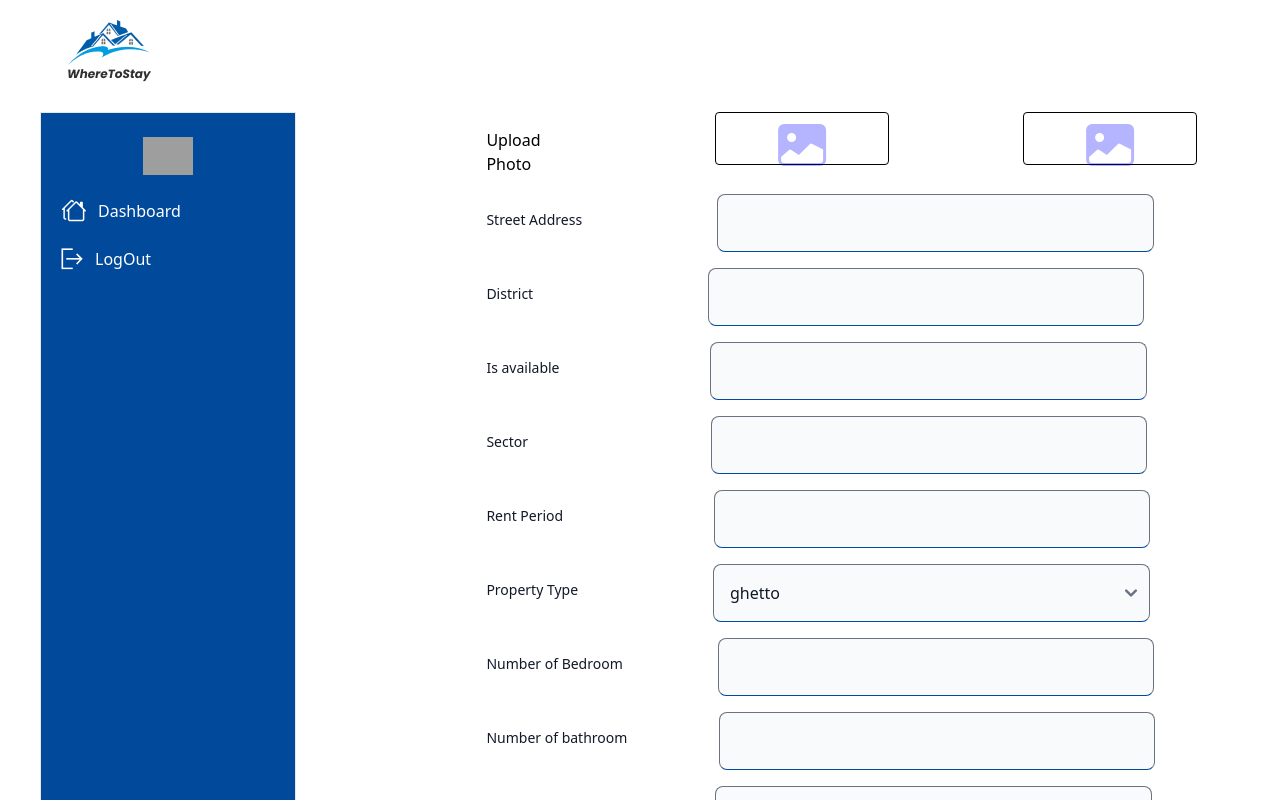
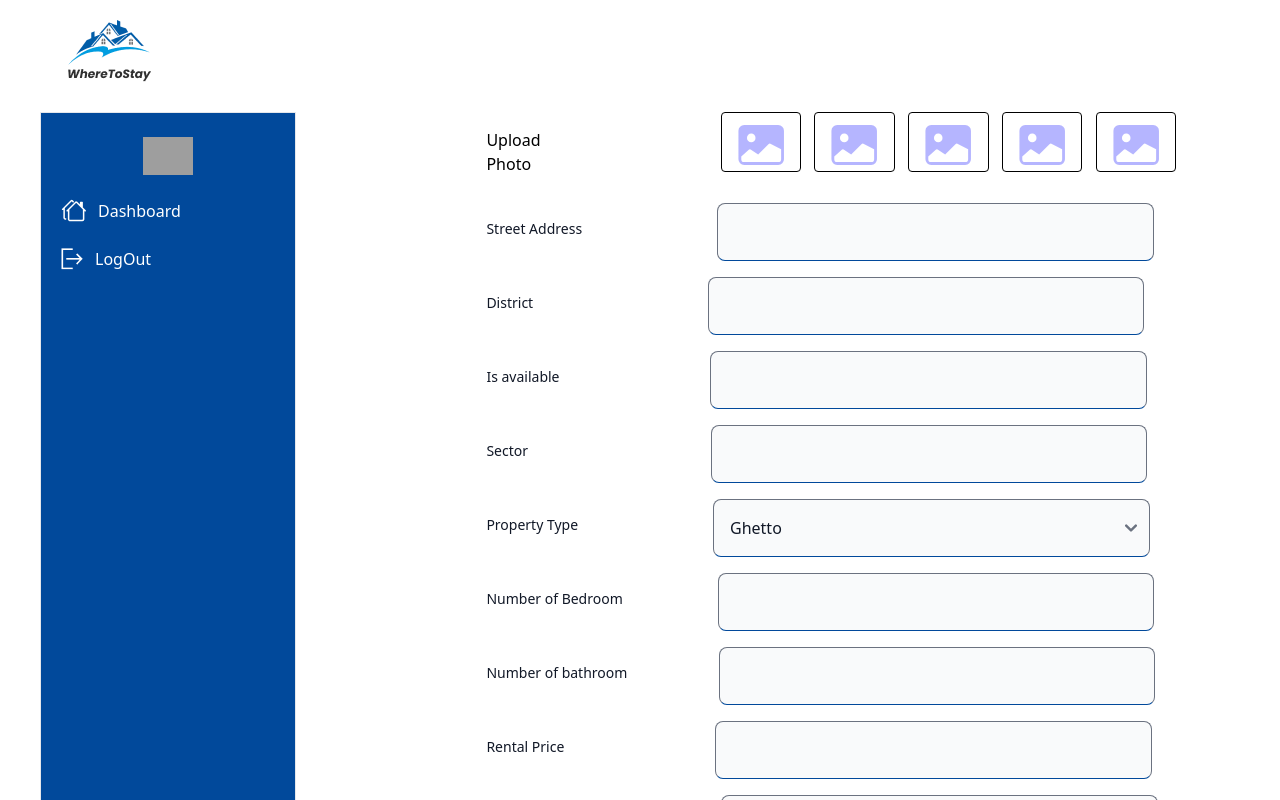
Before and after one commit to niyonkurupacifique/WhereToStay, a React (Create React App) app in the folder where-to-stay/: page /addnewrental/1 in a window 1280 px wide. Shown: the top 800 px of the page. Built offline with nearby package versions, Linux system fonts and the light colour scheme; grey boxes are pictures that could not be loaded; what react-chatbot-kit would draw is missing.

Commit message:
adjust pictures input

```diff
--- a/where-to-stay/src/App.css
+++ b/where-to-stay/src/App.css
@@ -59,7 +59,9 @@
 
   .camera-icon {
     color: rgba(0, 0, 255, 0.289);
-    width: 250px
+    width: 250px;
+    padding: 2%;
+    margin-bottom: 15%;
   }
 
 
--- a/where-to-stay/src/componentsFolder/addNewRental.jsx
+++ b/where-to-stay/src/componentsFolder/addNewRental.jsx
@@ -395,9 +395,9 @@ const AddnewRental = () => {
         <div style={{ marginLeft: "38%" }} className="  mt-28 space-y-4">
           <div className=" flex  space-x-10">
             <div className=" mt-4">Upload Photo</div>
-            <div className="flex space-x-7 ">
+            <div className="flex space-x-7" style={{ marginLeft: '21%' }}>
               <div
-                style={{ marginLeft: "10%", maxWidth: "13%", maxHeight: "80%" }}
+                style={{ marginLeft: "1%", maxWidth: "6%", maxHeight: "80%" }}
                 class="relative   text-white p-2 rounded border border-black   cursor-pointer"
               >
                 <div className="flex justify-center items-center w-full relative group">
@@ -410,7 +410,7 @@ const AddnewRental = () => {
                     />
                     {imageURL ? (
                       <img
-                        className="w-full h-3/4 max-w-full max-h-full" // Add these styles
+                        className="w-full h-full max-w-full max-h-full pb-4" // Add these styles
                         src={imageURL}
                         alt="Uploaded Image"
                       />
@@ -427,7 +427,7 @@ const AddnewRental = () => {
                 </div>
               </div>
               <div
-                style={{ marginLeft: "10%", maxWidth: "13%", maxHeight: "80%" }}
+                style={{ marginLeft: "1%", maxWidth: "6%", maxHeight: "80%" }}
                 class="relative   text-white p-2 rounded border border-black   cursor-pointer"
               >
                 <div className="flex justify-center items-center w-full relative group">
@@ -457,7 +457,7 @@ const AddnewRental = () => {
                 </div>
               </div>
               <div
-                style={{ marginLeft: "10%", maxWidth: "13%", maxHeight: "80%" }}
+                style={{ marginLeft: "1%", maxWidth: "6%", maxHeight: "80%" }}
                 class="relative   text-white p-2 rounded border border-black   cursor-pointer"
               >
                 <div className="flex justify-center items-center w-full relative group">
@@ -487,7 +487,7 @@ const AddnewRental = () => {
                 </div>
               </div>
               <div
-                style={{ marginLeft: "10%", maxWidth: "13%", maxHeight: "80%" }}
+                style={{ marginLeft: "1%", maxWidth: "6%", maxHeight: "80%" }}
                 class="relative   text-white p-2 rounded border border-black   cursor-pointer"
               >
                 <div className="flex justify-center items-center w-full relative group">
@@ -517,7 +517,7 @@ const AddnewRental = () => {
                 </div>
               </div>
               <div
-                style={{ marginLeft: "10%", maxWidth: "13%", maxHeight: "80%" }}
+                style={{ marginLeft: "1%", maxWidth: "6%", maxHeight: "80%" }}
                 class="relative   text-white p-2 rounded border border-black   cursor-pointer"
               >
                 <div className="flex justify-center items-center w-full relative group">
@@ -612,20 +612,7 @@ const AddnewRental = () => {
               class="block  p-4 text-gray-900 border  border-b-mycolor rounded-lg bg-gray-50 sm:text-md focus:ring-blue-500 focus:border-blue-500 dark:bg-gray-700 dark:border-gray-600 dark:placeholder-gray-400 dark:text-white dark:focus:ring-blue-500 dark:focus:border-blue-500"
             />
           </div>
-          <div class="mb-6 flex space-x-16">
-            <label
-              for="large-input"
-              class="block mb-2 mt-4 text-sm font-medium text-gray-900 dark:text-white"
-            >
-              Rent Period
-            </label>
-            <input
-              style={{ width: "55%", marginLeft: "19%" }}
-              type="text"
-              id="large-input"
-              class="block  p-4 text-gray-900 border  border-b-mycolor rounded-lg bg-gray-50 sm:text-md focus:ring-blue-500 focus:border-blue-500 dark:bg-gray-700 dark:border-gray-600 dark:placeholder-gray-400 dark:text-white dark:focus:ring-blue-500 dark:focus:border-blue-500"
-            />
-          </div>
+
           <div class="mb-6 flex space-x-16">
             <label
               for="large-input"
@@ -643,9 +630,9 @@ const AddnewRental = () => {
               class="block  p-4 text-gray-900 border  border-b-mycolor rounded-lg bg-gray-50 sm:text-md focus:ring-blue-500 focus:border-blue-500 dark:bg-gray-700 dark:border-gray-600 dark:placeholder-gray-400 dark:text-white dark:focus:ring-blue-500 dark:focus:border-blue-500"
               name=""
             >
-              <option value="ghetto">ghetto</option>
-              <option value="apartment">apartment</option>
-              <option value="home">home</option>
+              <option value="ghetto">Ghetto</option>
+              <option value="apartment">Apartment</option>
+              <option value="home">Home</option>
             </select>
           </div>
           <div class="mb-6 flex space-x-16">
```
